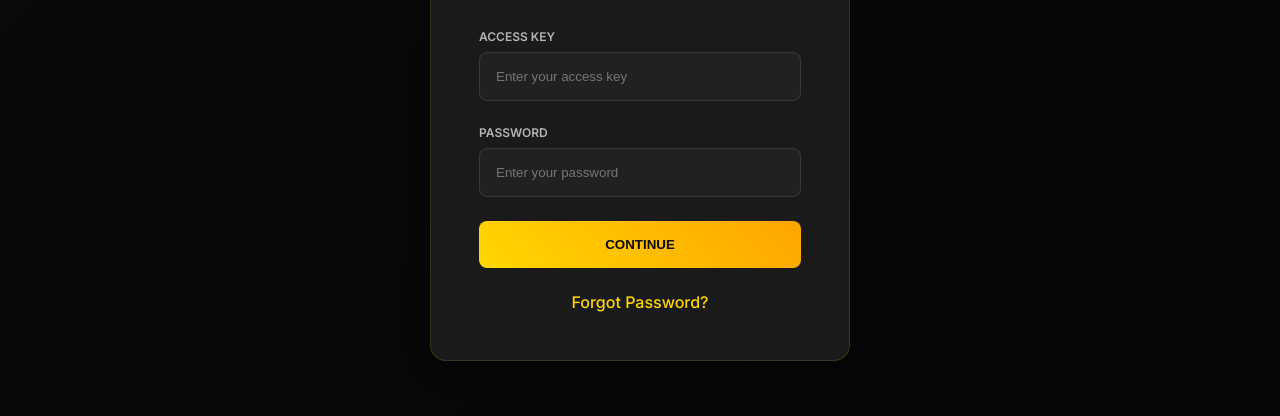
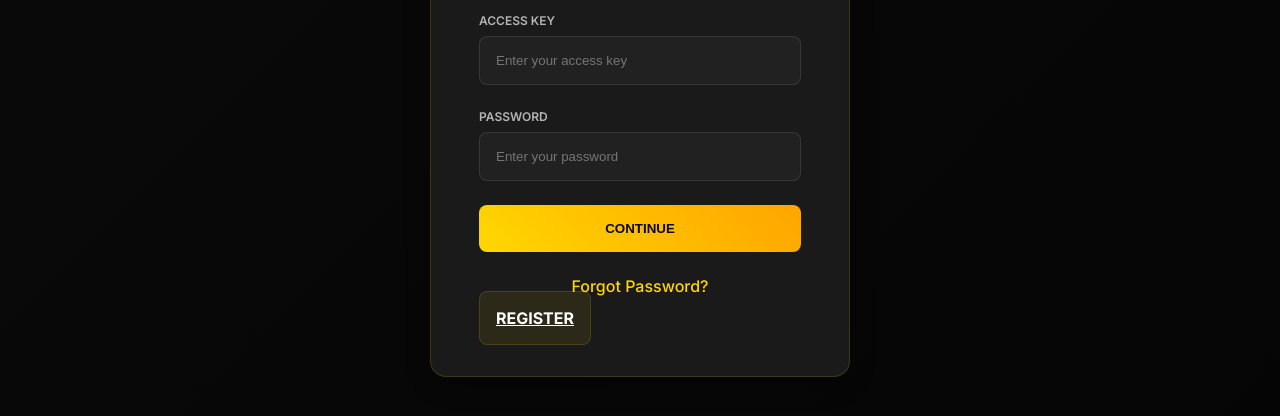
Before and after one commit to a1b2h3i4ra/VIPFARUK, a plain HTML site: page index.html in a window 1280 px wide. Shown: the part 372-788 px from the top of the page. Drawn offline with Linux system fonts and the light colour scheme.

Commit message:
Update index.html

```diff
--- a/index.html
+++ b/index.html
@@ -50,6 +50,9 @@
                     </form>
                     <div class="forgot-password-link">
                         <a href="#" id="forgotPasswordLink">Forgot Password?</a>
+                    </div>
+                    <div class="register-link" style="margin-top: 0.75rem;">
+                        <a href="https://t.me/Infinityteampro1" target="_blank" rel="noopener" class="btn-secondary"><span>Register</span></a>
                     </div>
                     <div id="loginError" class="error-message" style="display: none;"></div>
                 </div>
```
